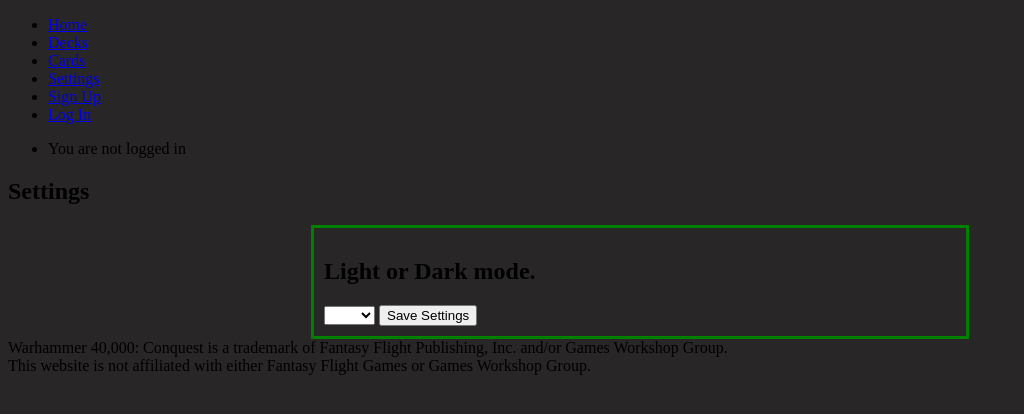
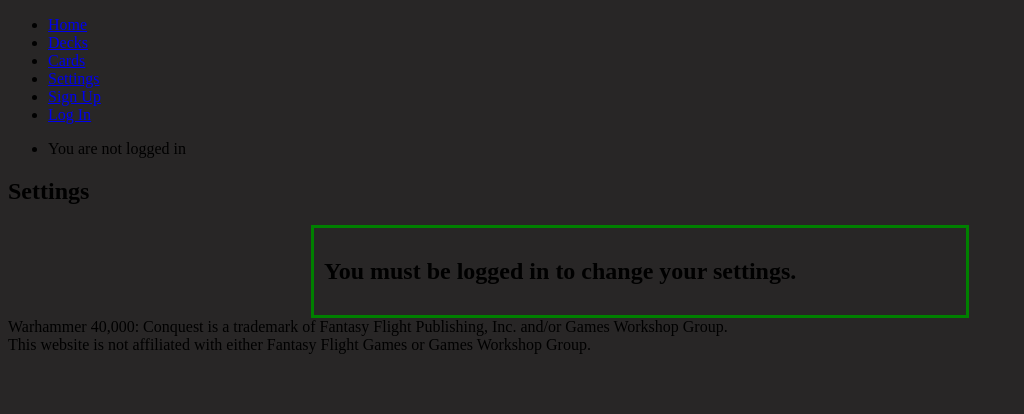
Before and after one commit to C-C-Coalback/Conquest-LCG-Deckbuilder, a Django app: page /accounts/settings/ in a window 1280 px wide. Shown: the top 414 px of the page, without its empty margins (0-1024 px from the left). Run offline with Django 4.2, Linux system fonts and the light colour scheme.

Commit message:
Don't display the settings page if user is not logged in

```diff
--- a/conquestdb/templates/registration/settings.html
+++ b/conquestdb/templates/registration/settings.html
@@ -5,6 +5,7 @@
 {% block content %}
 <h2>Settings</h2>
 <div id="log-in-box" style="margin: auto;width: 50%;border: 3px solid green;padding: 10px;">
+    {% if user.is_authenticated %}
     <form method="post">
         {% csrf_token %}
         <h2>Light or Dark mode.</h2>
@@ -15,5 +16,8 @@
         </select>
         <button type="submit" id="submit">Save Settings</button>
     </form>
+    {% else %}
+    <h2>You must be logged in to change your settings.</h2>
+    {% endif %}
 </div>
 {% endblock %}
```
